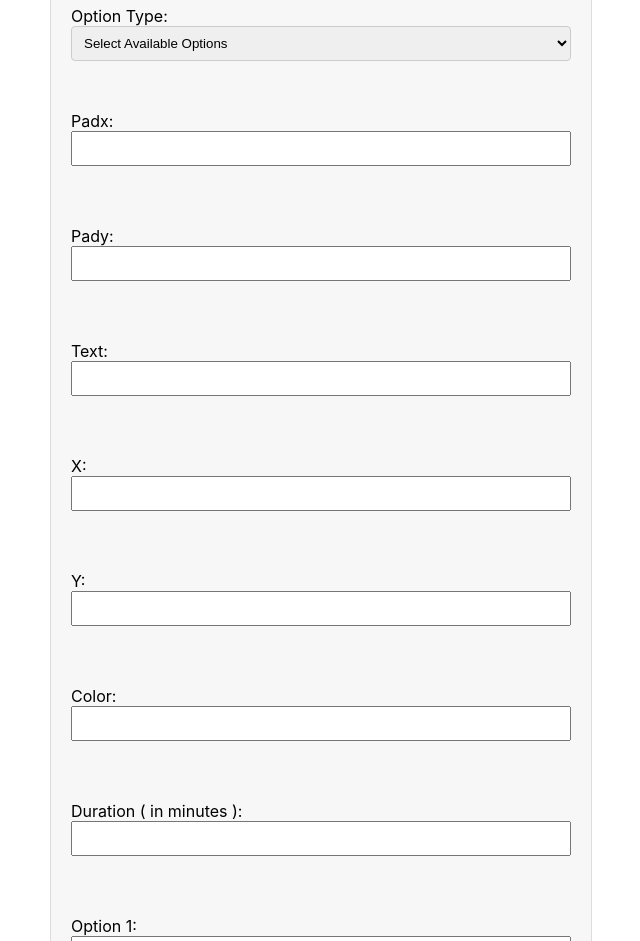
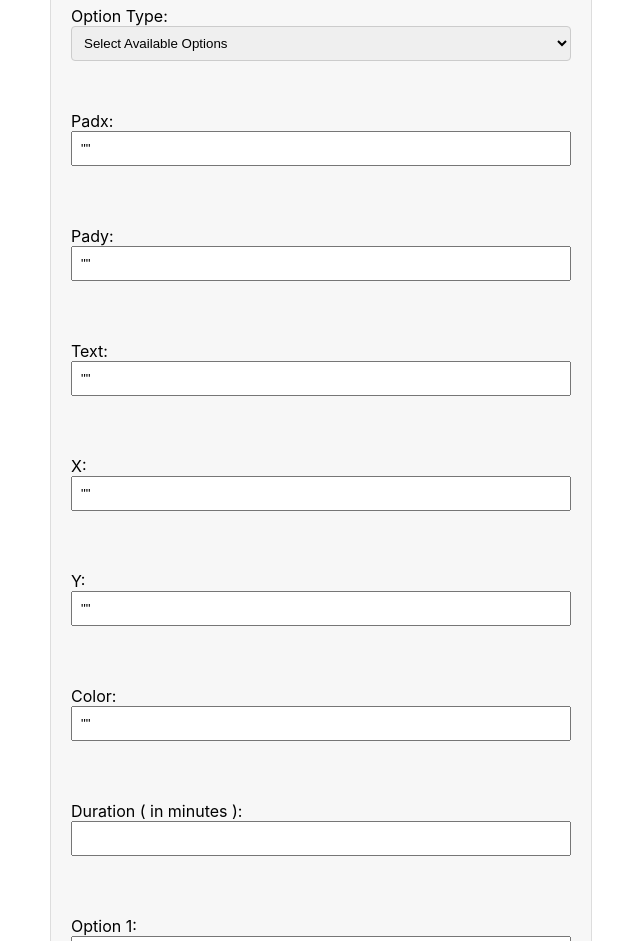
Before and after one commit to Swapnilchavan13/QandAFrontend, a React (Create React App) app in the folder qanda-app/: page /addvideodata in a window 1280 px wide. Shown: the part 1100-2041 px from the top of the page, without its empty margins (319-959 px from the left). Built offline with nearby package versions, Linux system fonts and the light colour scheme.

Commit message:
updated code for objects

```diff
--- a/qanda-app/src/component/Addvideodata.js
+++ b/qanda-app/src/component/Addvideodata.js
@@ -106,12 +106,12 @@ function Addvideodata() {
       ...formData,
       option: optionid,
       // optionsdesc: optionMapping[optionid] || "",
-      padX: optionMapping[optionid][0] || "",
-      padY: optionMapping[optionid][1] || "",
-      text: optionMapping[optionid][2] || "",
-      x: optionMapping[optionid][3] || "",
-      y: optionMapping[optionid][4] || "",
-      colours: optionMapping[optionid][5] || "",
+      padX: JSON.stringify(optionMapping[optionid][0]) || "",
+      padY: JSON.stringify(optionMapping[optionid][1])|| "",
+      text: JSON.stringify(optionMapping[optionid][2]) || "",
+      x: JSON.stringify(optionMapping[optionid][3])|| "",
+      y: JSON.stringify(optionMapping[optionid][4]) || "",
+      colours: JSON.stringify(optionMapping[optionid][5]) || "",
     });
   };
 
@@ -286,7 +286,7 @@ function Addvideodata() {
         <input
           type="text"
           name="padX"
-          value={formData.padX}
+          value={JSON.stringify(formData.padX)}
           onChange={handleoption}
           readOnly
         />
@@ -298,7 +298,7 @@ function Addvideodata() {
         <input
           type="text"
           name="padY"
-          value={formData.padY}
+          value={JSON.stringify(formData.padY)}
           onChange={handleoption}
 
           readOnly
@@ -312,7 +312,7 @@ function Addvideodata() {
         <input
           type="text"
           name="text"
-          value={formData.text}
+          value={JSON.stringify(formData.text)}
           onChange={handleoption}
           readOnly
         />
@@ -324,7 +324,7 @@ function Addvideodata() {
         <input
           type="text"
           name="x"
-          value={formData.x}
+          value={JSON.stringify(formData.x)}
           onChange={handleoption}
           readOnly
         />
@@ -336,7 +336,7 @@ function Addvideodata() {
         <input
           type="text"
           name="y"
-          value={formData.y}
+          value={JSON.stringify(formData.y)}
           onChange={handleoption}
           readOnly
         />
@@ -348,7 +348,7 @@ function Addvideodata() {
         <input
           type="text"
           name="colours"
-          value={formData.colours}
+          value={JSON.stringify(formData.colours)}
           onChange={handleoption}
           readOnly
         />
--- a/qanda-app/src/component/Scheduler.js
+++ b/qanda-app/src/component/Scheduler.js
@@ -4,7 +4,7 @@ import '../styles/scheduler.css'; // Ensure the correct path to your CSS file
 
 const Scheduler = () => {
   const [videos, setVideos] = useState([]);
-  const [selectedSchedules, setSelectedSchedules] = useState(Array(30).fill(Array(25).fill('')).map(innerArray => [...innerArray]));
+  const [selectedSchedules, setSelectedSchedules] = useState(Array(30).fill(Array(15).fill('')).map(innerArray => [...innerArray]));
   const [startDates, setStartDates] = useState([]);
   const [errors, setErrors] = useState(Array(3).fill(null));
   const [schedulerCount, setSchedulerCount] = useState(3); // State to control the number of schedulers
--- a/qanda-app/src/component/UserResponce.js
+++ b/qanda-app/src/component/UserResponce.js
@@ -51,8 +51,8 @@ export const UserResponse = () => {
 
   const filteredUserResponse = userResponse.filter(
     (response) =>
-      response.cardID.includes(filteredCardID) &&
-      response.phoneNumber.includes(filteredPhoneNumber) &&
+      response.cardID.toString().includes(filteredCardID) &&
+      response.phoneNumber.toString().includes(filteredPhoneNumber) &&
       (selectedQuestionTypeID === '' || response.questionDesc === selectedQuestionTypeID)
   );
 
```
